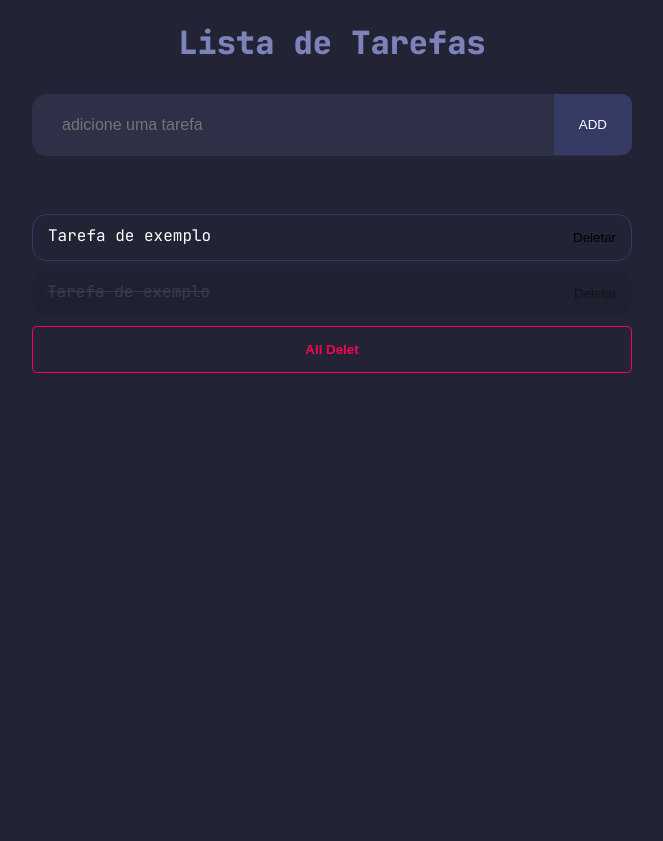
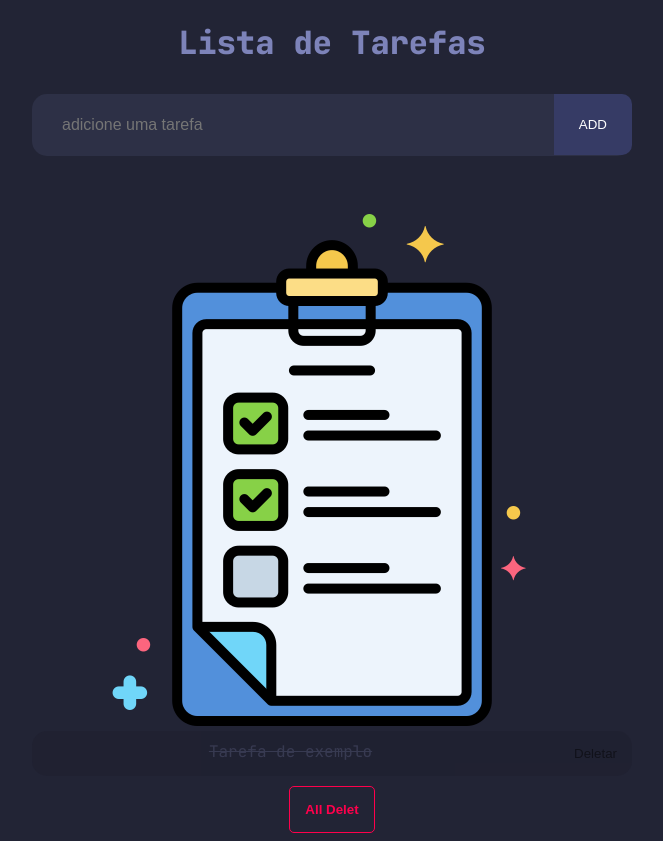
Before and after one commit to Cristhian-Shr/ListaDetarefasComReact, a React (Vite) app: page / in a window 1280 px wide. Shown: the whole page, without its empty margins (308-971 px from the left). Before the commit the page ends 800 px from the top, so only its background shows below. Built offline with nearby package versions, Linux system fonts and the light colour scheme; a web font is replaced by a local one.

Commit message:
add itens de tarefa e imagem

```diff
--- a/src/TodoList.jsx
+++ b/src/TodoList.jsx
@@ -1,23 +1,51 @@
 import React, { useState } from "react";
 import "./TodoList.css";
+import Icone from "./assets/img/imgListaTarefas.png";
 
 function TodoList() {
   const [lista, setLista] = useState([]);
+  const [novoItem, setNovoItem] = useState("");
+
+  function adicionaItem(form) {
+    form.preventDefault();
+    if (!novoItem) {
+      return;
+    }
+    setLista([...lista, { text: novoItem, isCompleted: false }]);
+    setNovoItem("");
+    document.getElementById("input-entrada").focus();
+  }
 
   return (
     <div>
       <h1>Lista de Tarefas</h1>
-      <form>
-        <input type="text" placeholder="adicione uma tarefa" />
+      <form onSubmit={adicionaItem}>
+        <input
+          id="input-entrada"
+          type="text"
+          value={novoItem}
+          onChange={(e) => {
+            setNovoItem(e.target.value);
+          }}
+          placeholder="adicione uma tarefa"
+        />
         <button className="add" type="submit">
           ADD
         </button>
       </form>
       <div className="listaTarefas">
+        <div style={{ textAlign: "center" }}>
+          {lista.length < 1 ? (
+            <img className="icone-central" src={Icone} />
+          ) : (
+            lista.map((item, index) => (
               <div className="item">
-          <span>Tarefa de exemplo</span>
+                <span>{item.text}</span>
                 <button className="del">Deletar</button>
               </div>
+            ))
+          )}
+
           <div className="item completo">
             <span>Tarefa de exemplo</span>
             <button className="del">Deletar</button>
@@ -25,6 +53,7 @@ function TodoList() {
           <button className="delALL">All Delet</button>
         </div>
       </div>
+    </div>
   );
 }
 
```
Lines whose indentation alone changed are shown as unchanged.
